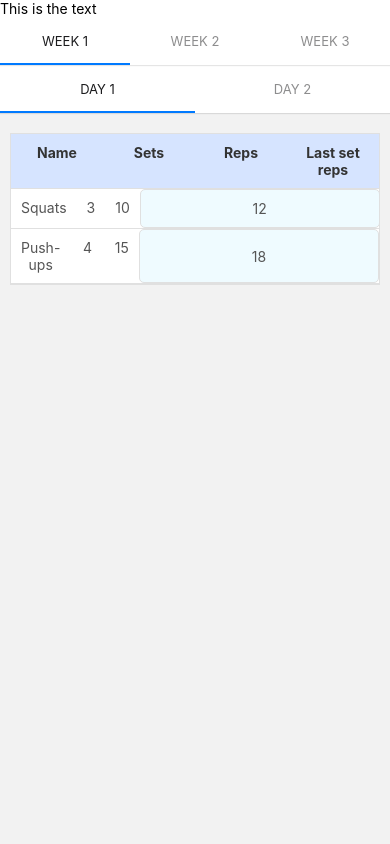
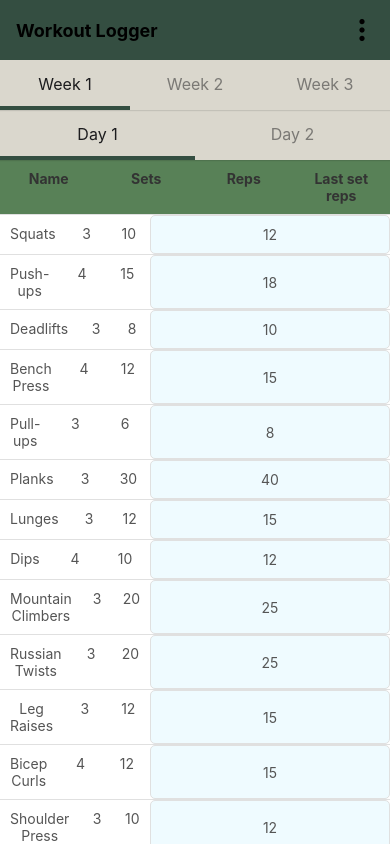
Before and after one commit to ivansimunyak/workoutapp, a React Native app: screen / in a window 390 px wide. Built offline with nearby package versions, Linux system fonts and the light colour scheme.

Commit message:
add stuff

```diff
--- a/App.jsx
+++ b/App.jsx
@@ -2,13 +2,59 @@ import * as React from 'react';
 
 import { NavigationContainer } from '@react-navigation/native';
 import ExerciseWeek from './components/ExerciseWeek';
-import { Text } from 'react-native';
+import { Text, View, TouchableOpacity } from 'react-native';
+import { StyleSheet } from 'react-native';
+import { GestureHandlerRootView } from 'react-native-gesture-handler';
+import Icon from 'react-native-vector-icons/Entypo';
+
 const App = () => {
   return (
-    <NavigationContainer>
-      <Text>This is the text</Text>
-    <ExerciseWeek />
-  </NavigationContainer>
+    <GestureHandlerRootView style={{ flex: 1 }}>
+      <NavigationContainer style={{ flex: 1, backgroundColor: 'blue' }}>
+        <AppHeader />
+        <ExerciseWeek />
+      </NavigationContainer>
+    </GestureHandlerRootView>
   );
 };
+
+const AppHeader = () => {
+  const handleIconPress = () => {
+    // Handle icon click here
+    console.log('Icon clicked!');
+  };
+  return (
+    <View style={styles.header}>
+      <Text style={styles.title}>Workout Logger</Text>
+      <TouchableOpacity onPress={handleIconPress}>
+        <Icon name="dots-three-vertical" style={styles.settings} />
+      </TouchableOpacity>
+
+    </View>
+  );
+};
+
+const styles = StyleSheet.create({
+  header: {
+    backgroundColor: '#344E41',
+    height: 60,
+    flexDirection: 'row', // Arrange items horizontally
+    alignItems: 'center', // Vertically center items
+    paddingHorizontal: 16, // Add padding for spacing
+  },
+  title: {
+    fontSize: 18,
+    fontWeight: 'bold',
+    flex: 1,
+  },
+  settings: {
+    fontSize: 24,
+    textAlign: 'right'
+  },
+  container: {
+    flex: 1,
+    backgroundColor: '#f9f9f9', // Customize the background color
+  },
+
+});
 export default App;
--- a/components/ExerciseDay.jsx
+++ b/components/ExerciseDay.jsx
@@ -4,23 +4,39 @@ import React from 'react';
 
 const Tab = createMaterialTopTabNavigator();
 
-function ExerciseDay({route}) {
-  const {exerciseDayList} = route.params;
-  // console.log('Inside of ' + exerciseDayList)
+function ExerciseDay({ route }) {
+  const { exerciseDayList } = route.params;
 
   return (
-    <Tab.Navigator>
-        {exerciseDayList.map((exerciseDay) => (
-          <Tab.Screen
+    <Tab.Navigator
+      screenOptions={screenOptions}
+    >
+      {exerciseDayList.map((exerciseDay) => (
+        <Tab.Screen
           key={`Day-${exerciseDay.day}`}
           name={`Day ${exerciseDay.day}`}
           component={ExerciseTable}
           initialParams={{ exercises: exerciseDay.exercises }}
-          />
-        ))}
+        />
+      ))}
 
     </Tab.Navigator>
+
   );
+}
 
-}
+const screenOptions = {
+  tabBarStyle: {
+    backgroundColor: '#DAD7CD',
+    height: 50,
+  },
+  tabBarIndicatorStyle: {
+    backgroundColor: '#344E41',
+    height: 4,
+  },
+  tabBarLabelStyle: {
+    fontSize: 16,
+    textTransform: 'none',
+  },
+};
 export default ExerciseDay;
--- a/components/ExerciseTable.jsx
+++ b/components/ExerciseTable.jsx
@@ -1,18 +1,13 @@
 import * as React from 'react';
 import { View, Text, StyleSheet, TextInput } from 'react-native';
+import { ScrollView } from 'react-native-gesture-handler';
 
 
-const ExerciseTable = ({route}) =>{
-  const {exercises} = route.params;
+const ExerciseTable = ({ route }) => {
+  const { exercises } = route.params;
   return (
-        <View style={styles.table}>
-        {/* Table Header */}
-        <View style={styles.headerRow}>
-          <Text style={styles.headerCell}>Name</Text>
-          <Text style={styles.headerCell}>Sets</Text>
-          <Text style={styles.headerCell}>Reps</Text>
-          <Text style={styles.headerCell}>Last set reps</Text>
-        </View>
+    <ScrollView style={styles.table} stickyHeaderIndices={[0]}>
+      <ExerciseHeader />
       {/* Table Rows */}
       {exercises.map((exercise) => (
         <Exercise
@@ -23,7 +18,7 @@ const ExerciseTable = ({route}) =>{
           reps_on_last_set={exercise.reps_on_last_set}
         />
       ))}
-      </View>
+    </ScrollView>
   );
 }
 
@@ -42,17 +37,25 @@ const Exercise = ({ name, sets, reps, reps_on_last_set }) => {
   );
 };
 
+const ExerciseHeader = () => {
+  return (
+    <View style={styles.headerRow}>
+      <Text style={styles.headerCell}>Name</Text>
+      <Text style={styles.headerCell}>Sets</Text>
+      <Text style={styles.headerCell}>Reps</Text>
+      <Text style={styles.headerCell}>Last set reps</Text>
+    </View>
+  );
+}
+
 const styles = StyleSheet.create({
   table: {
-      marginTop: 20,
-      marginHorizontal: 10,
-      borderWidth: 1,
     borderColor: '#e0e0e0',
     backgroundColor: '#f9f9f9', // Light grey background for the table
   },
   headerRow: {
-      flexDirection: 'row',
-      backgroundColor: '#d6e4ff', // Light blue background for the header
+    flexDirection: 'row', // Horizontally align the header cells
+    backgroundColor: '#588157',
     borderBottomWidth: 1,
     borderBottomColor: '#e0e0e0',
   },
@@ -66,6 +69,7 @@ const Exercise = ({ name, sets, reps, reps_on_last_set }) => {
   row: {
     flexDirection: 'row',
     borderBottomWidth: 1,
+    margin: 0,
     borderBottomColor: '#e0e0e0',
     backgroundColor: '#fff', // White background for rows to maintain readability
   },
--- a/components/ExerciseWeek.jsx
+++ b/components/ExerciseWeek.jsx
@@ -1,6 +1,6 @@
 import React from "react";
 import ExerciseDay from "./ExerciseDay";
-import { Text } from "react-native";
+import { Text, StyleSheet } from "react-native";
 import { createMaterialTopTabNavigator } from "@react-navigation/material-top-tabs";
 
 
@@ -9,9 +9,8 @@ const exercisePlan = require('../mock_data.json').training_plan;
 console.log('This is planned' + exercisePlan.toString());
 const ExerciseWeek = () => {
   return (
-    // <Text>Text</Text>
-    <Tab.Navigator>
-        {exercisePlan.map((week)=>(
+    <Tab.Navigator screenOptions={screenOptions}>
+      {exercisePlan.map((week) => (
         <Tab.Screen
           key={`Week-${week.week_number}`}
           name={`Week ${week.week_number}`}
@@ -23,4 +22,19 @@ return (
     </Tab.Navigator>
   );
 }
+
+const screenOptions = {
+  tabBarStyle: {
+    backgroundColor: '#DAD7CD',
+    height: 50,
+  },
+  tabBarIndicatorStyle: {
+    backgroundColor: '#344E41',
+    height: 4,
+  },
+  tabBarLabelStyle: {
+    fontSize: 16,
+    textTransform: 'none',
+  },
+};
 export default ExerciseWeek;
--- a/components/Home.jsx
+++ /dev/null
@@ -1,6 +0,0 @@
-import { Text } from "react-native";
-export const Home = () => {
-    return(
-        <Text>Grove Street.</Text>
-    )
-}
--- a/mock_data.json
+++ b/mock_data.json
@@ -17,6 +17,84 @@
               "sets": 4,
               "reps": 15,
               "reps_on_last_set": 18
+            },
+            {
+              "name": "Deadlifts",
+              "sets": 3,
+              "reps": 8,
+              "reps_on_last_set": 10
+            },
+            {
+              "name": "Bench Press",
+              "sets": 4,
+              "reps": 12,
+              "reps_on_last_set": 15
+            },
+            {
+              "name": "Pull-ups",
+              "sets": 3,
+              "reps": 6,
+              "reps_on_last_set": 8
+            },
+            {
+              "name": "Planks",
+              "sets": 3,
+              "reps": 30,
+              "reps_on_last_set": 40
+            },
+            {
+              "name": "Lunges",
+              "sets": 3,
+              "reps": 12,
+              "reps_on_last_set": 15
+            },
+            {
+              "name": "Dips",
+              "sets": 4,
+              "reps": 10,
+              "reps_on_last_set": 12
+            },
+            {
+              "name": "Mountain Climbers",
+              "sets": 3,
+              "reps": 20,
+              "reps_on_last_set": 25
+            },
+            {
+              "name": "Russian Twists",
+              "sets": 3,
+              "reps": 20,
+              "reps_on_last_set": 25
+            },
+            {
+              "name": "Leg Raises",
+              "sets": 3,
+              "reps": 12,
+              "reps_on_last_set": 15
+            },
+            {
+              "name": "Bicep Curls",
+              "sets": 4,
+              "reps": 12,
+              "reps_on_last_set": 15
+            },
+            {
+              "name": "Shoulder Press",
+              "sets": 3,
+              "reps": 10,
+              "reps_on_last_set": 12
+            },
+            {
+              "name": "Tricep Dips",
+              "sets": 4,
+              "reps": 12,
+              "reps_on_last_set": 15
+            },
+            {
+              "name": "Box Jumps",
+              "sets": 3,
+              "reps": 8,
+              "reps_on_last_set": 10
             }
           ]
         },
@@ -96,7 +174,7 @@
               "reps": 8,
               "reps_on_last_set": 10
             }
-          ]
+                    ]
         }
       ]
     }
--- a/package.json
+++ b/package.json
@@ -22,7 +22,8 @@
     "react-native-screens": "^3.29.0",
     "react-native-swipe-list": "^0.0.2",
     "react-native-swiper": "^1.6.0",
-    "react-native-tab-view": "^3.5.2"
+    "react-native-tab-view": "^3.5.2",
+    "react-native-vector-icons": "^10.0.3"
   },
   "devDependencies": {
     "@babel/core": "^7.20.0",
```
Also changed, not shown: components/Title.jsx (deleted, +0 -14 lines), 2 other files (tests, documents, lock files or other folders). Lines whose indentation alone changed are shown as unchanged.
